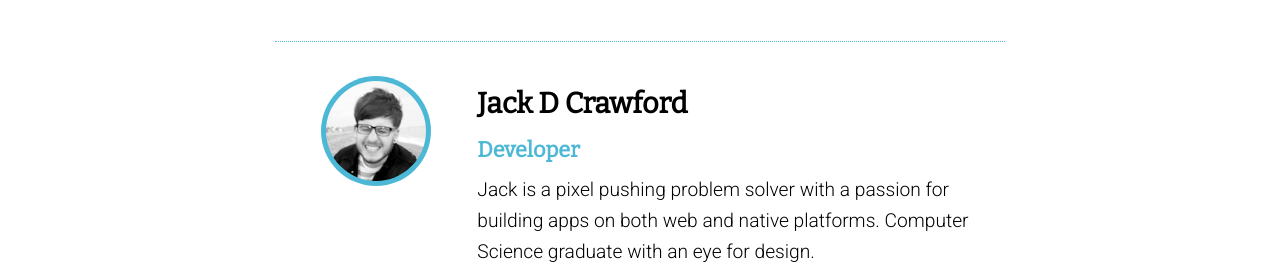
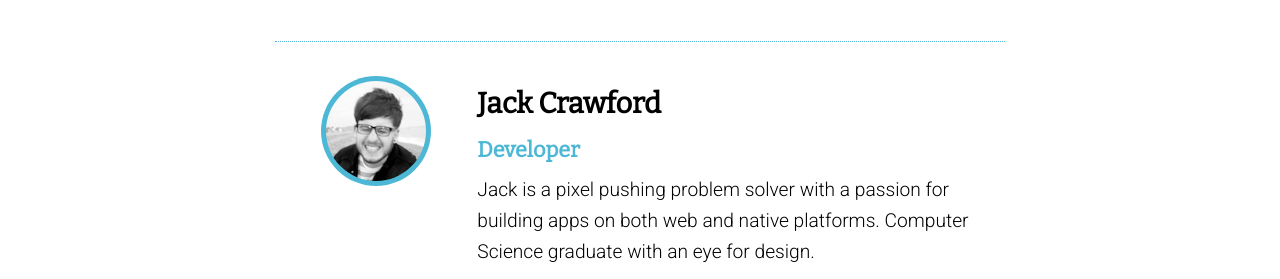
Before and after one commit to devbench/devbench.github.io, a Jekyll site: the page built from team.html, in a window 1280 px wide. Shown: the part 526-805 px from the top of the page. Built offline with Jekyll 4.4.1, drawn with Linux system fonts in a browser that asks for light colours; nearby versions of some CDN libraries; some web fonts are replaced.

```diff
--- a/team.html
+++ b/team.html
@@ -25,7 +25,7 @@ published: true
         <img src="{{ site.url }}/assets/images/jack-retina.jpg" class="avatar"/>
       </div>
       <div class="profile">
-        <h2>Jack D Crawford <small>Developer</small></h2>        <blockquote>Jack is a pixel pushing problem solver with a passion for building apps on both web and native platforms. Computer Science graduate with an eye for design.</blockquote>
+        <h2>Jack Crawford <small>Developer</small></h2>        <blockquote>Jack is a pixel pushing problem solver with a passion for building apps on both web and native platforms. Computer Science graduate with an eye for design.</blockquote>
       </div>
     </li>
     <li class="member">
```
